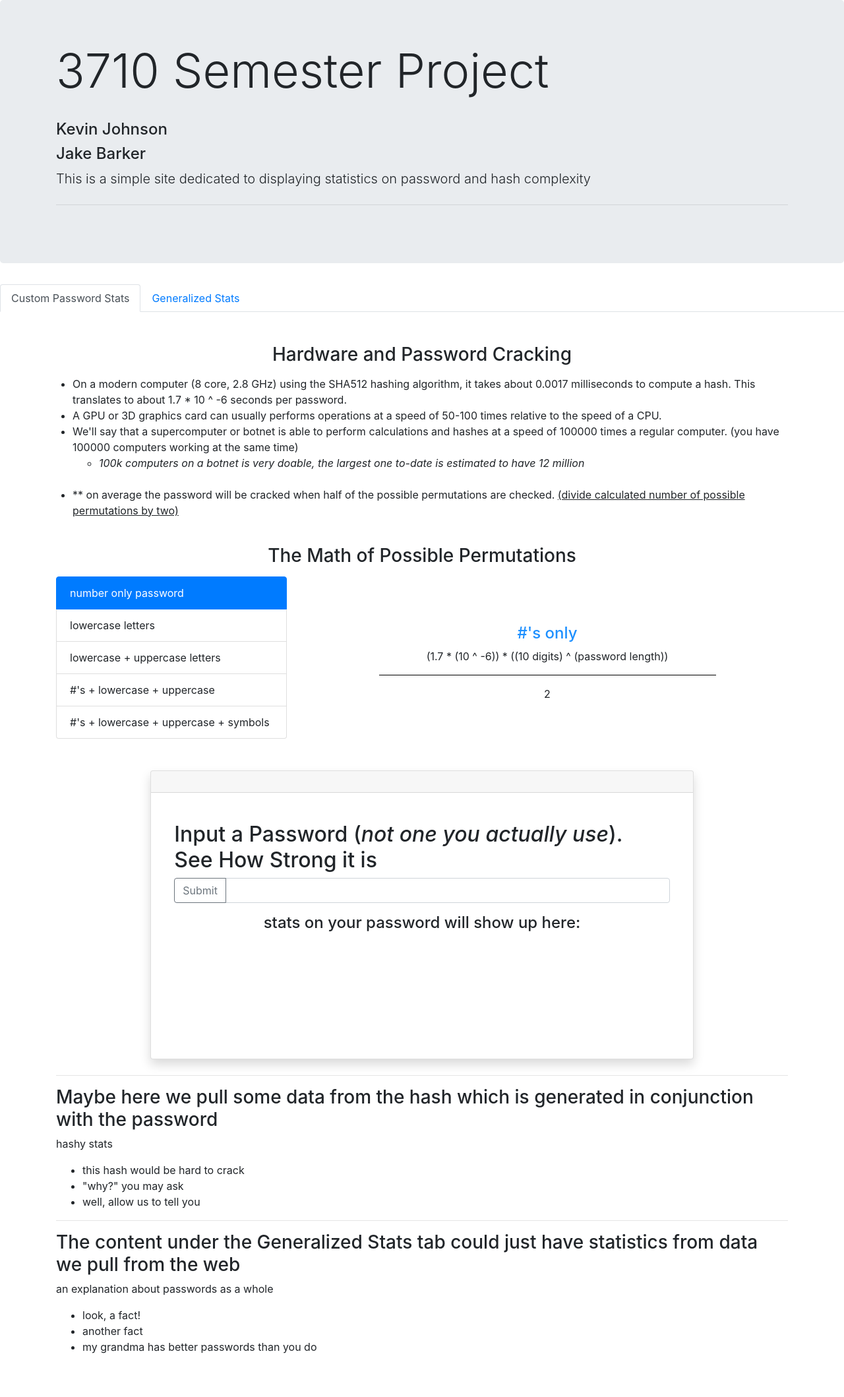
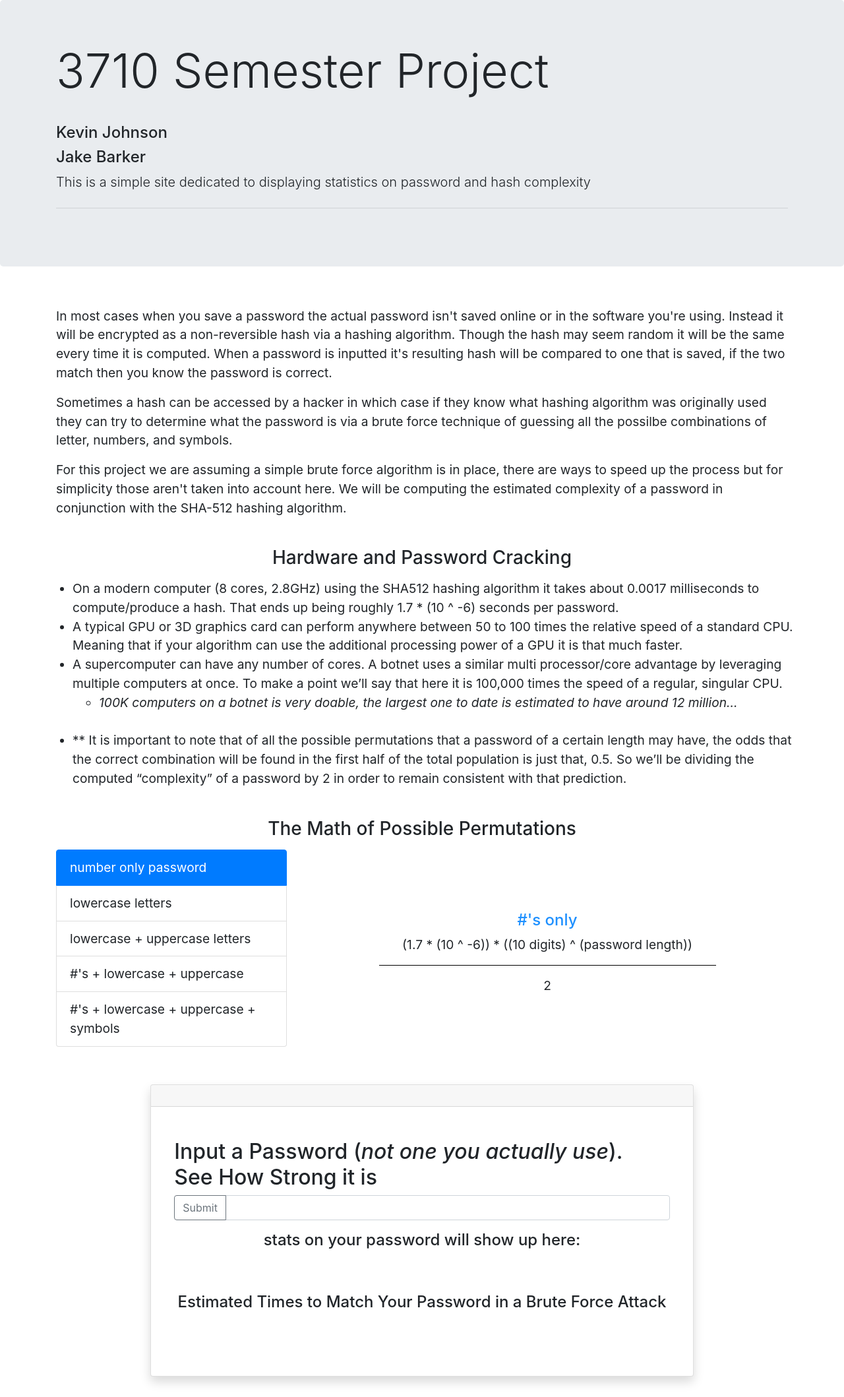
Before and after one commit to barkbarkgoose/3710_stats_project, a Django app: template templates/crackstats/index.html in a window 1280 px wide. Shown: the whole page at 66% size. Run offline with Django 3.2, Linux system fonts and the light colour scheme; the template is opened without the code that fills it, so the values that code supplies are empty; some libraries are stand-ins or nearby versions.

Commit message:
made a few visual changes for the final report

```diff
--- a/passwords_app/static/passwords_app/css/custom.css
+++ b/passwords_app/static/passwords_app/css/custom.css
@@ -1,3 +1,6 @@
+body{
+  font-size: 1.2rem;
+}
 .hidden{
   display: none;
 }
--- a/templates/crackstats/index.html
+++ b/templates/crackstats/index.html
@@ -35,17 +35,36 @@
     </div>
 
     <!-- tabs -->
-    <ul class="nav nav-tabs">
+    <!-- <ul class="nav nav-tabs">
       <li class="nav-item">
-        <a class="nav-link active" href="#">Custom Password Stats</a>
+        <a class="nav-link active" href="#"></a>
       </li>
-      <li class="nav-item">
-        <a class="nav-link" href="#">Generalized Stats</a>
-      </li>
-    </ul>
+    </ul> -->
 
     <!-- stats for each part of given password explained -->
     <br>
+    <div class="container">
+      <p>
+        In most cases when you save a password the actual password isn't saved online
+        or in the software you're using.  Instead it will be encrypted as a non-reversible
+        hash via a hashing algorithm.  Though the hash may seem random it will be the same
+        every time it is computed.  When a password is inputted it's resulting hash
+        will be compared to one that is saved, if the two match then you know the password
+        is correct.
+      </p>
+      <p>
+        Sometimes a hash can be accessed by a hacker in which case if they know what hashing
+        algorithm was originally used they can try to determine what the password is
+        via a brute force technique of guessing all the possilbe combinations of letter, numbers,
+        and symbols.
+      </p>
+      <p>
+        For this project we are assuming a simple brute force algorithm is in place, there are
+        ways to speed up the process but for simplicity those aren't taken into account here.
+        We will be computing the estimated complexity of a password in conjunction with the
+        SHA-512 hashing algorithm.
+      </p>
+    </div>
     <br>
     <div class="container">
       <div class="row">
@@ -53,31 +72,36 @@
         <div id="" class="h-100 w-100 d-inline-block" style="background-color:">
           <ul>
             <li>
-              On a modern computer (8 core, 2.8 GHz) using the SHA512 hashing algorithm,
-              it takes about 0.0017 milliseconds to compute a hash. This translates to
-              about 1.7 * 10 ^ -6 seconds per password.
+              On a modern computer (8 cores, 2.8GHz) using the SHA512 hashing
+              algorithm it takes about 0.0017 milliseconds to compute/produce a
+              hash.  That ends up being roughly 1.7 * (10 ^ -6) seconds per password.
             </li>
             <li>
-              A GPU or 3D graphics card can usually performs operations at a speed of 50-100
-              times relative to the speed of a CPU.
+              A typical GPU or 3D graphics card can perform anywhere between 50 to
+              100 times the relative speed of a standard CPU. Meaning that if your
+              algorithm can use the additional processing power of a GPU it is that much faster.
             </li>
             <li>
-              We'll say that a supercomputer or botnet is able to perform calculations and
-              hashes at a speed of 100000 times a regular computer.  (you have 100000 computers
-              working at the same time)
+              A supercomputer can have any number of cores.  A botnet uses a similar
+              multi processor/core advantage by leveraging multiple computers at
+              once.  To make a point we’ll say that here it is 100,000 times the
+              speed of a regular, singular CPU.
               <ul>
                 <li>
                   <em>
-                    100k computers on a botnet is very doable, the largest one to-date is
-                    estimated to have 12 million
+                    100K computers on a botnet is very doable, the largest one to
+                    date is estimated to have around 12 million…
                   </em>
                 </li>
               </ul>
             </li>
             <br>
             <li>
-              ** on average the password will be cracked when half of the possible permutations are
-              checked. <u>(divide calculated number of possible permutations by two)</u>
+              ** It is important to note that of all the possible permutations
+              that a password of a certain length may have, the odds that the correct
+              combination will be found in the first half of the total population
+              is just that, 0.5.  So we’ll be dividing the computed “complexity”
+              of a password by 2 in order to remain consistent with that prediction.
             </li>
           </ul>
         </div>
@@ -189,7 +213,9 @@
             <div id="present-chars" class="row"></div>
             <br>
             <div id="hash" class="row"></div>
-            <br><br>
+            <br>
+            <h4 class="text-center">Estimated Times to Match Your Password in a Brute Force Attack</h4>
+            <br>
             <div id="cracktimes" class="container">
               <div class="">
                 <h4 id="regular-title" class="hidden">Regular CPU:</h4>
@@ -223,7 +249,6 @@
                   <li id="botnet-years" class="hidden"></li>
                 </ul>
               </div>
-
             </div>
           </div>
 
@@ -232,31 +257,6 @@
     </div>
 
     <!-- Hash-->
-    <div class="container">
-      <hr>
-      <h3>Maybe here we pull some data from the hash which is generated in conjunction with the password</h3>
-      <p>hashy stats</p>
-      <ul>
-        <li>this hash would be hard to crack</li>
-        <li>"why?" you may ask</li>
-        <li>well, allow us to tell you</li>
-      </ul>
-    </div>
-
-    <!-- general stats info -->
-    <div class="container">
-      <hr>
-      <h3>The content under the Generalized Stats tab could just have statistics from data we pull from the web</h3>
-      <p>an explanation about passwords as a whole</p>
-      <ul>
-        <li>look, a fact!</li>
-        <li>another fact</li>
-        <li>my grandma has better passwords than you do</li>
-      </ul>
-    </div>
-
-    <br>
-    <br>
 
   </body>
   <!-- add javascript files that need to load after document -->
```
